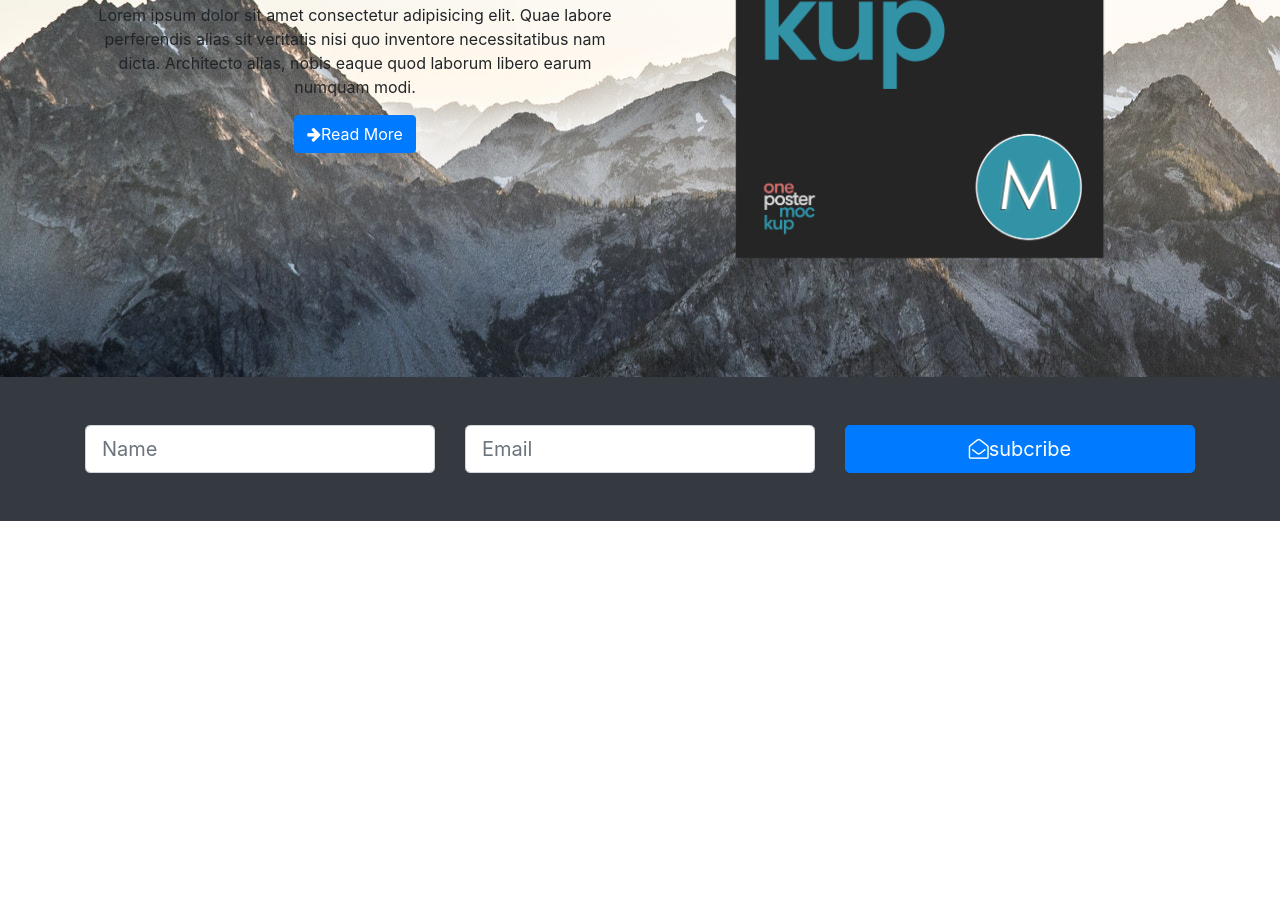
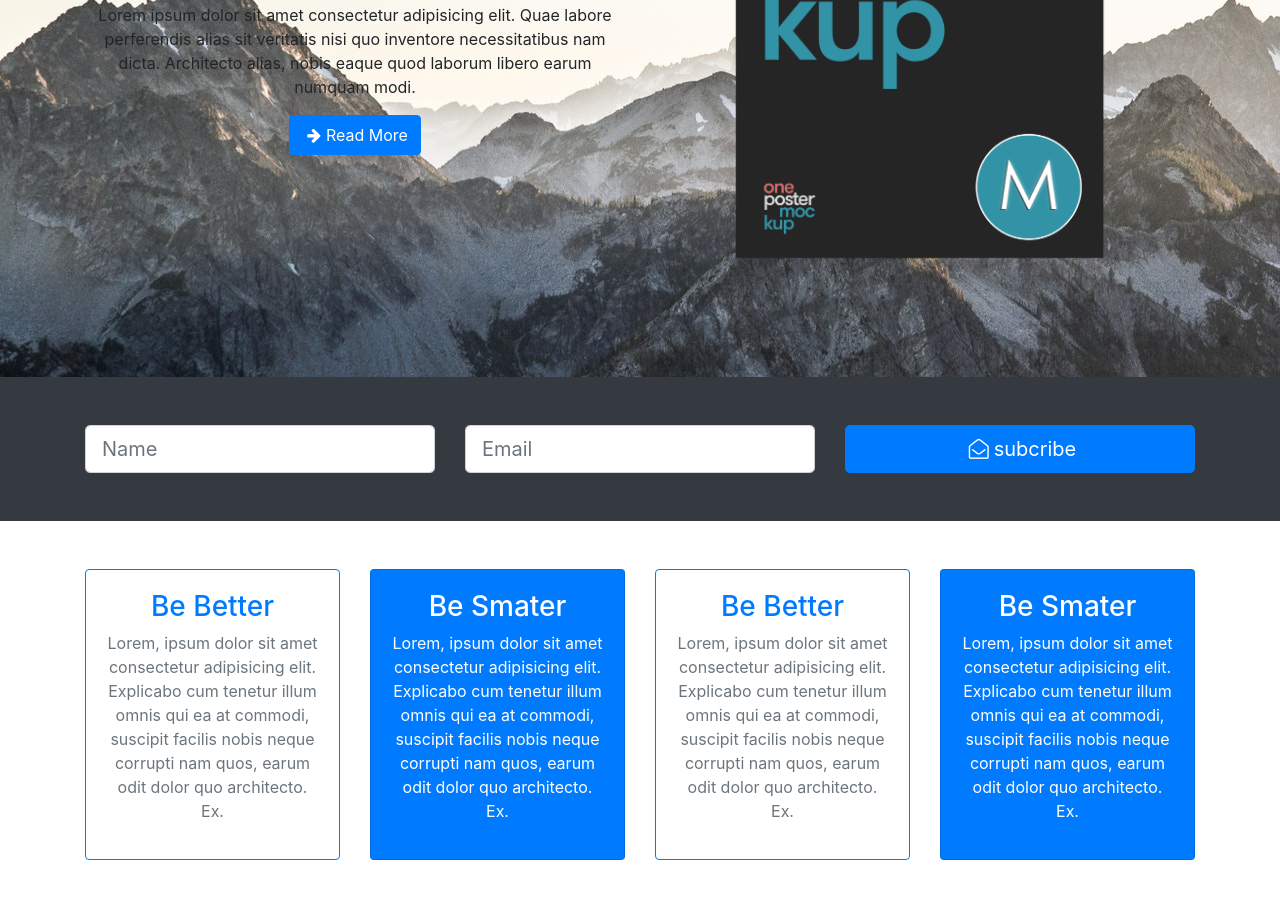
Before and after one commit to ASPersonal-Project/Mizuxe, a plain HTML site: page index.html in a window 1280 px wide. Shown: the part 360-1268 px from the top of the page. Before the commit the page ends 881 px from the top, so only its background shows below. Drawn offline with nearby package versions, Linux system fonts and the light colour scheme.

Commit message:
create a box section

```diff
--- a/index.html
+++ b/index.html
@@ -68,6 +68,45 @@
         </div>
     </section>
 
+    <section id="boxes" class="py-5">
+        <div class="container">
+            <div class="row">
+                <div class="col-md-3">
+                    <div class="card text-center border-primary mb-resp">
+                        <div class="card-body">
+                           <h3 class="text-primary">Be Better</h3>
+                           <p class="text-muted">Lorem, ipsum dolor sit amet consectetur adipisicing elit. Explicabo cum tenetur illum omnis qui ea at commodi, suscipit facilis nobis neque corrupti nam quos, earum odit dolor quo architecto. Ex.</p>
+                        </div>
+                    </div>
+                </div>
+                <div class="col-md-3">
+                        <div class="card text-center bg-primary text-white mb-resp">
+                                <div class="card-body bg-primary text-white">
+                                   <h3>Be Smater</h3>
+                                   <p>Lorem, ipsum dolor sit amet consectetur adipisicing elit. Explicabo cum tenetur illum omnis qui ea at commodi, suscipit facilis nobis neque corrupti nam quos, earum odit dolor quo architecto. Ex.</p>
+                                </div>
+                        </div>
+                </div>
+                <div class="col-md-3">
+                        <div class="card text-center border-primary mb-resp">
+                                <div class="card-body">
+                                   <h3 class="text-primary">Be Better</h3>
+                                   <p class="text-muted">Lorem, ipsum dolor sit amet consectetur adipisicing elit. Explicabo cum tenetur illum omnis qui ea at commodi, suscipit facilis nobis neque corrupti nam quos, earum odit dolor quo architecto. Ex.</p>
+                                </div>
+                        </div>
+                </div>
+                <div class="col-md-3">
+                        <div class="card text-center bg-primary text-white mb-resp">
+                                <div class="card-body bg-primary text-white">
+                                   <h3>Be Smater</h3>
+                                   <p>Lorem, ipsum dolor sit amet consectetur adipisicing elit. Explicabo cum tenetur illum omnis qui ea at commodi, suscipit facilis nobis neque corrupti nam quos, earum odit dolor quo architecto. Ex.</p>
+                                </div>
+                        </div>
+                </div>
+            </div>
+        </div>
+    </section>
+
         <script src="https://code.jquery.com/jquery-3.3.1.slim.min.js" integrity="sha384-q8i/X+965DzO0rT7abK41JStQIAqVgRVzpbzo5smXKp4YfRvH+8abtTE1Pi6jizo" crossorigin="anonymous"></script>
         <script src="https://cdnjs.cloudflare.com/ajax/libs/popper.js/1.14.7/umd/popper.min.js" integrity="sha384-UO2eT0CpHqdSJQ6hJty5KVphtPhzWj9WO1clHTMGa3JDZwrnQq4sF86dIHNDz0W1" crossorigin="anonymous"></script>
         <script src="https://stackpath.bootstrapcdn.com/bootstrap/4.3.1/js/bootstrap.min.js" integrity="sha384-JjSmVgyd0p3pXB1rRibZUAYoIIy6OrQ6VrjIEaFf/nJGzIxFDsf4x0xIM+B07jRM" crossorigin="anonymous"></script>
--- a/style.css
+++ b/style.css
@@ -5,6 +5,9 @@
     background: url(img/mountains.jpg);
     min-height: 600px;
     /* position: relative; */
+}
+.fa{
+    padding: 5px;
 }
 
 /* #showcase .primary-overlay{
```
